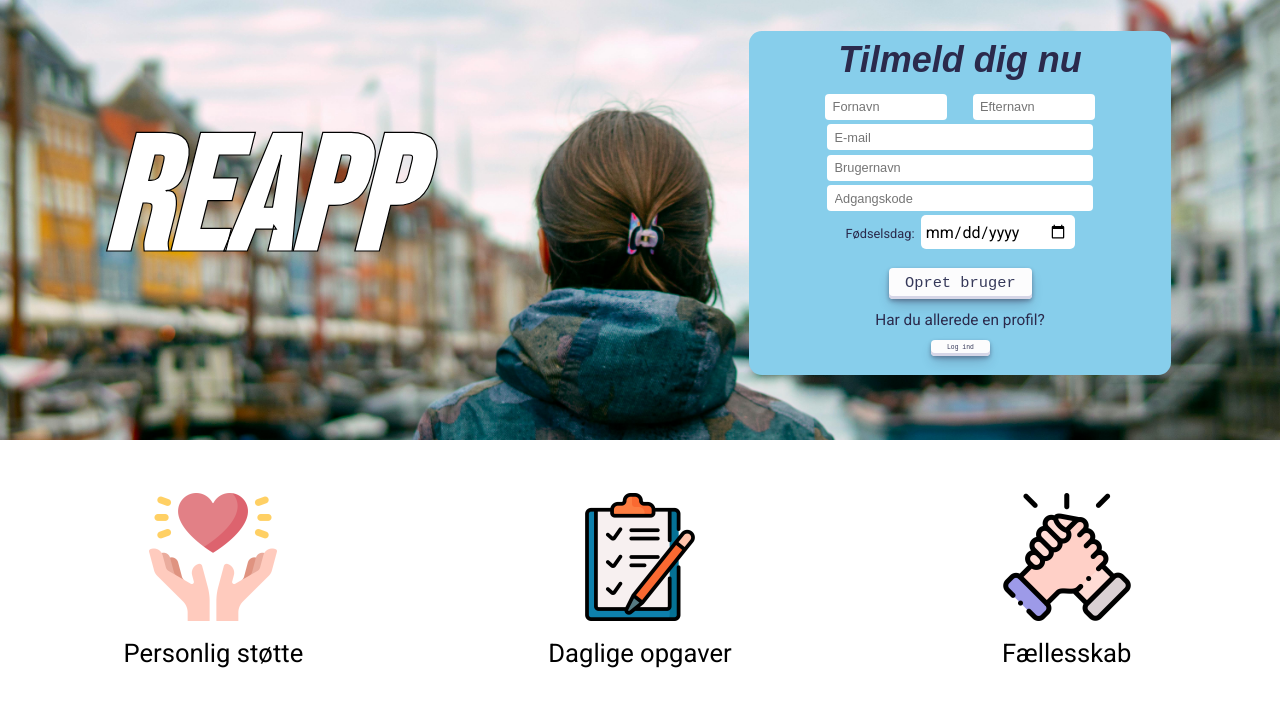
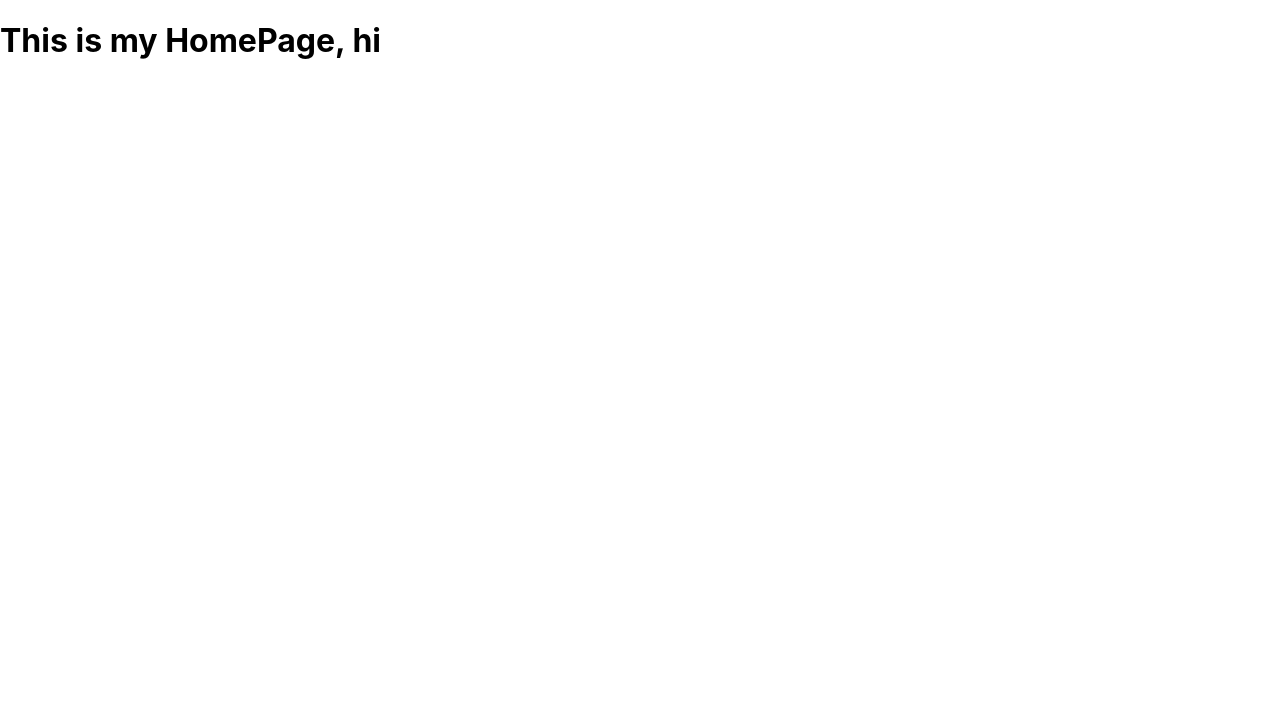
Before and after one commit to jackvwh/REapp, a React (Create React App) app in the folder Client/: page / in a window 1280 px wide. Shown: the top 706 px of the page. Built offline with nearby package versions, Linux system fonts and the light colour scheme.

Commit message:
Update homepage.jsx

```diff
--- a/Client/src/pages/homepage.jsx
+++ b/Client/src/pages/homepage.jsx
@@ -1,61 +1,11 @@
 import React from 'react';
-import CreateUserForm from '../components/form/CreateUserForm';
-
-import '../stylesheets/homepage.css';
 
 function HomePage() {
-  return (
-    <>
-      <main>
-        {/*Background picture for homepage*/}
-        <div className="home-page-picture-container">
-          <img
-            className="home-page-picture"
-            src="/pics/homePagePicture.jpg"
-            alt="REapp Background"
-          />
+    return (
+        <div>
+            <h1>This is my HomePage, hi</h1>
         </div>
-
-        {/*Logo and create user form*/}
-        <div className="title-and-login-container">
-          <div className="reapp-logo-container">
-            <header>
-              <h1 className="reapp-logo">REapp</h1>
-            </header>
-          </div>
-          <CreateUserForm />
-        </div>
-
-        {/*Home page icons*/}
-        <div className="home-page-icon-container">
-          <div className="home-page-icon">
-            <img
-              className="home-page-icon-image"
-              src="/pics/love.png"
-              alt="REapp Icon"
-            />
-            <p className="home-page-icon-text">Personlig støtte</p>
-          </div>
-          <div className="home-page-icon">
-            <img
-              className="home-page-icon-image"
-              src="/pics/task.png"
-              alt="REapp Icon"
-            />
-            <p className="home-page-icon-text">Daglige opgaver</p>
-          </div>
-          <div className="home-page-icon">
-            <img
-              className="home-page-icon-image"
-              src="/pics/support.png"
-              alt="REapp Icon"
-            />
-            <p className="home-page-icon-text">Fællesskab</p>
-          </div>
-        </div>
-      </main>
-    </>
-  );
+    );
 }
 
 export default HomePage;
```
